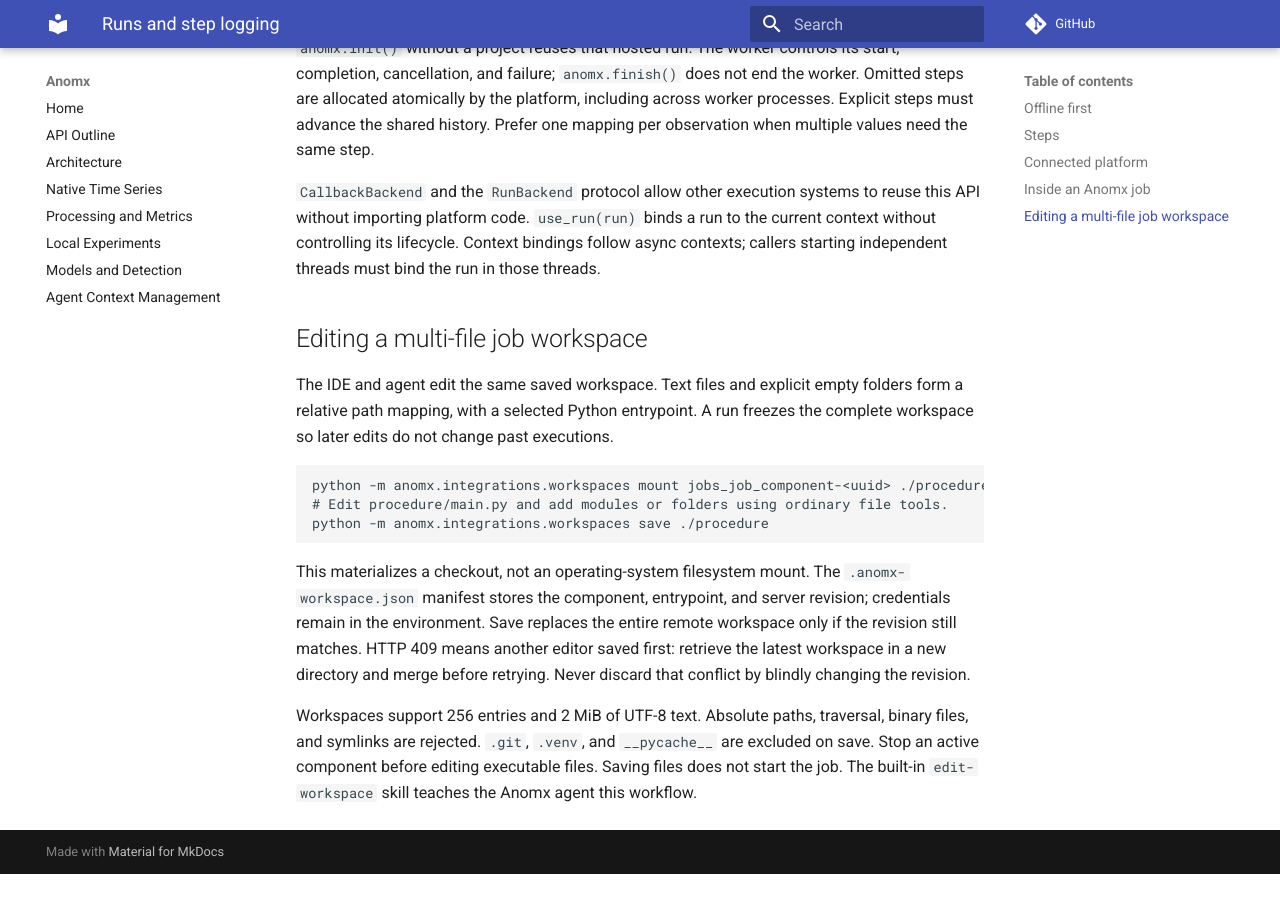
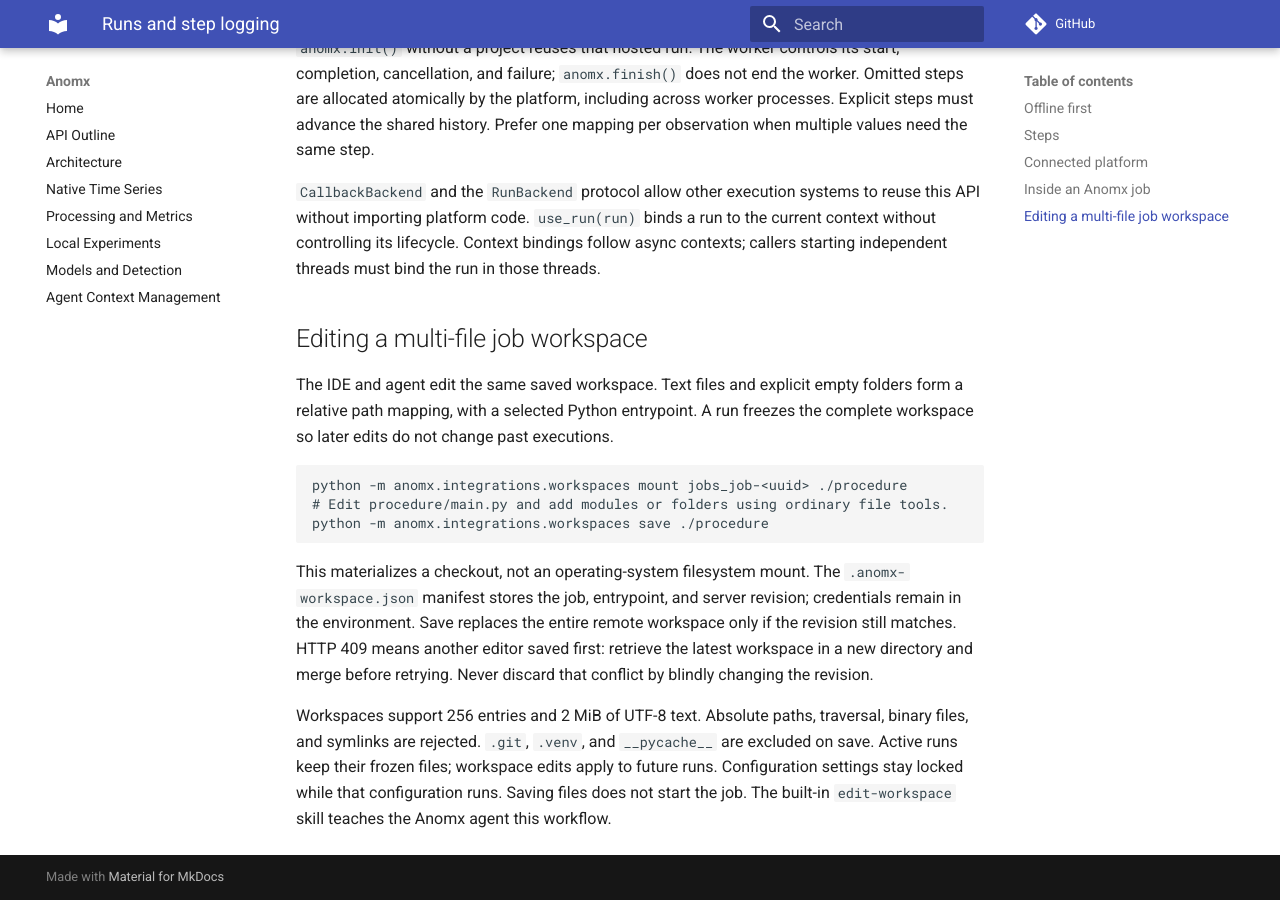
Before and after one commit to theorieken/anomx, an MkDocs documentation site: the page built from docs/runs.md, in a window 1280 px wide and 900 px high, scrolled down 1725 px. Built offline with MkDocs 1.6.1 and Material for MkDocs 9.7.7, drawn with Linux system fonts in a browser that asks for light colours; comment, search, counter and statistics services are not loaded; before the commit the page ends 2599 px from its top, so only the background shows below that.

Commit message:
Clarify shared job checkout and frozen run workspace documentation

````diff
--- a/docs/runs.md
+++ b/docs/runs.md
@@ -92,13 +92,13 @@
 freezes the complete workspace so later edits do not change past executions.
 
 ```sh
-python -m anomx.integrations.workspaces mount jobs_job_component-<uuid> ./procedure
+python -m anomx.integrations.workspaces mount jobs_job-<uuid> ./procedure
 # Edit procedure/main.py and add modules or folders using ordinary file tools.
 python -m anomx.integrations.workspaces save ./procedure
 ```
 
 This materializes a checkout, not an operating-system filesystem mount. The
-`.anomx-workspace.json` manifest stores the component, entrypoint, and server
+`.anomx-workspace.json` manifest stores the job, entrypoint, and server
 revision; credentials remain in the environment. Save replaces the entire remote
 workspace only if the revision still matches. HTTP 409 means another editor
 saved first: retrieve the latest workspace in a new directory and merge before
@@ -106,6 +106,7 @@
 
 Workspaces support 256 entries and 2 MiB of UTF-8 text. Absolute paths, traversal,
 binary files, and symlinks are rejected. `.git`, `.venv`, and `__pycache__` are
-excluded on save. Stop an active component before editing executable files.
+excluded on save. Active runs keep their frozen files; workspace edits apply to
+future runs. Configuration settings stay locked while that configuration runs.
 Saving files does not start the job. The built-in `edit-workspace` skill teaches
 the Anomx agent this workflow.
````
